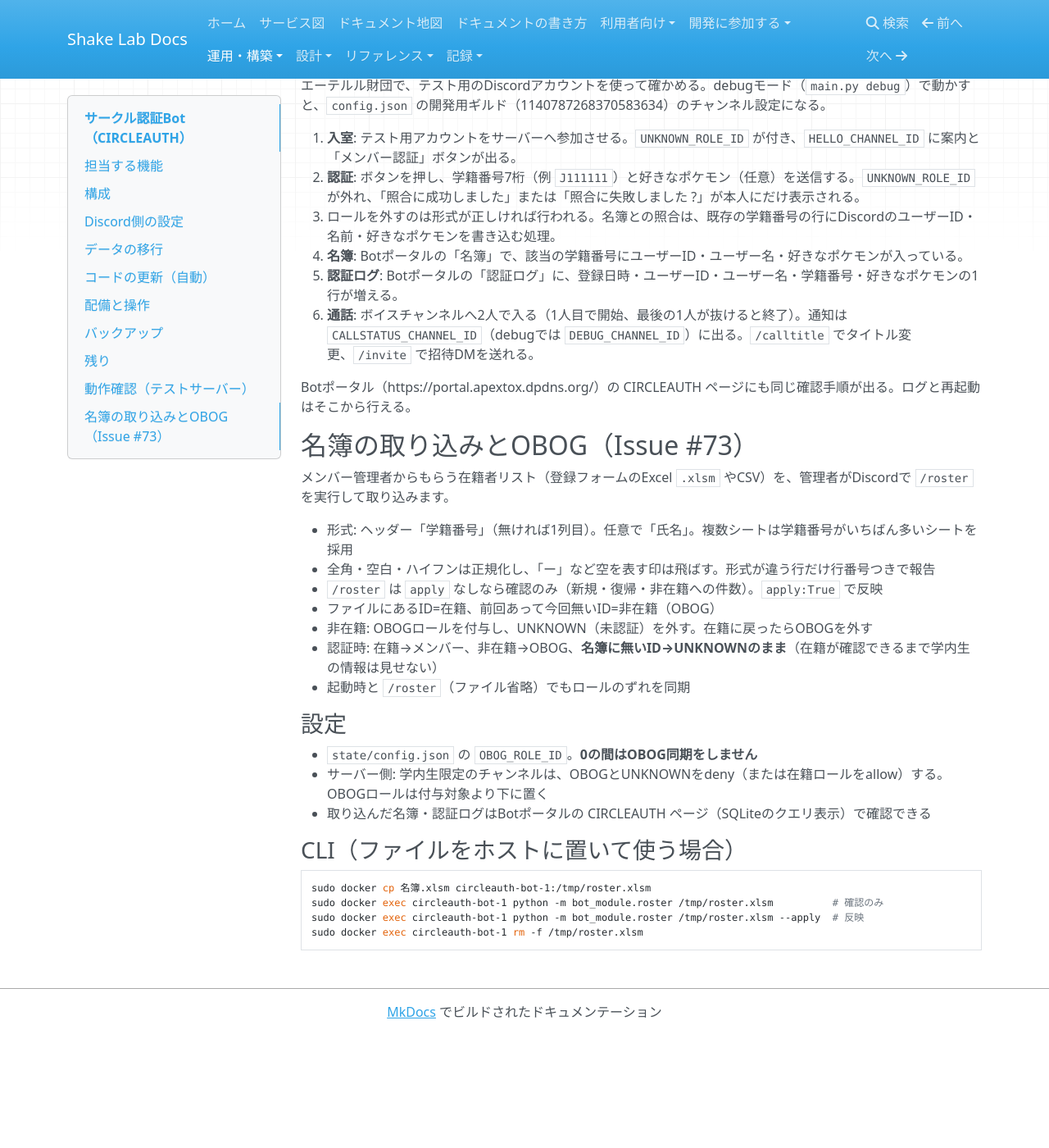
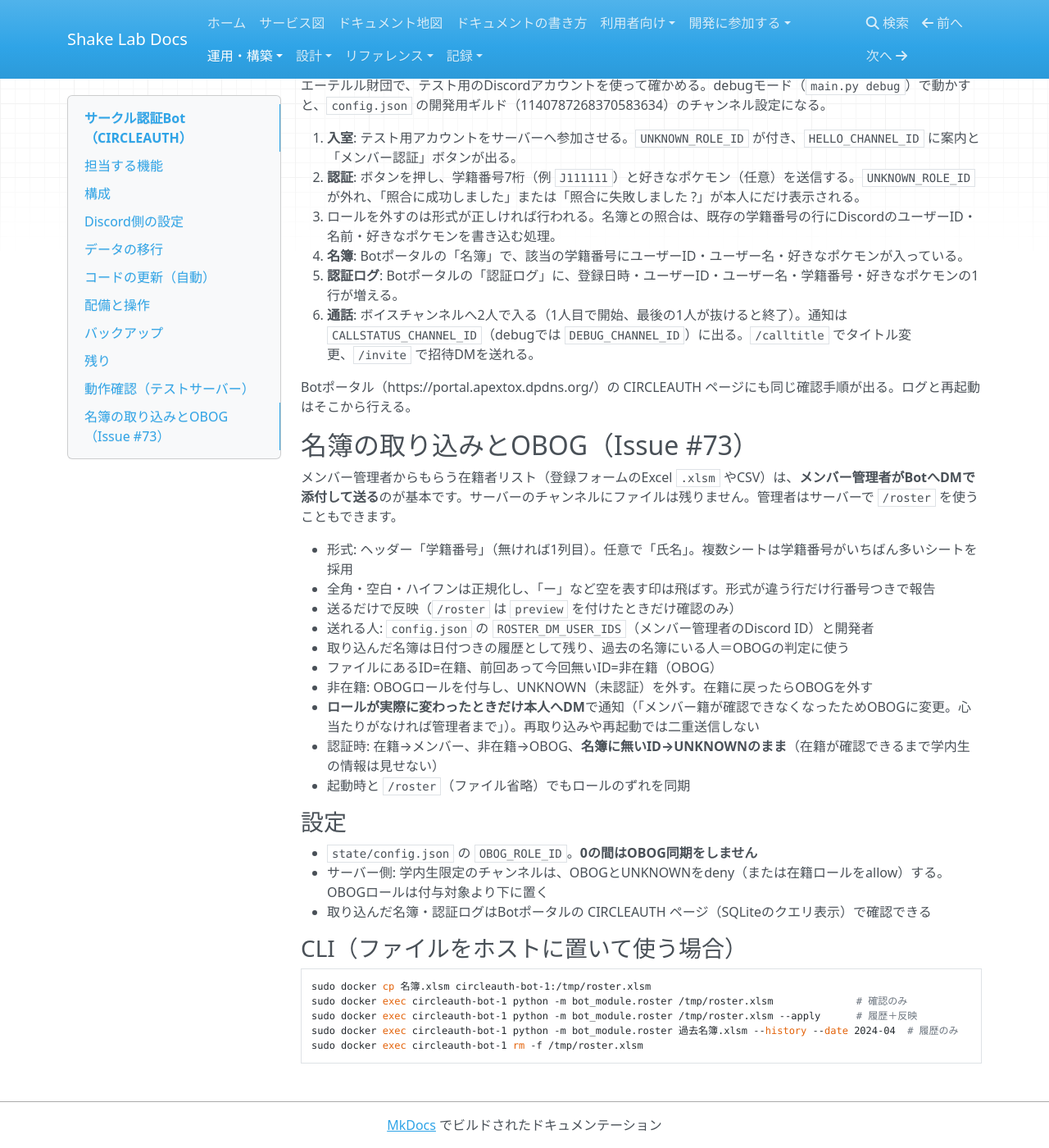
Before and after one commit to rurutheGeek/shake-cloud, an MkDocs documentation site: the page built from docs/operations/circleauth.md, in a window 1280 px wide and 1400 px high, scrolled down 2213 px. Shown: the whole window at 82% size. Built offline with MkDocs 1.6.1, drawn with Linux system fonts in a browser that asks for light colours; nearby versions of some CDN libraries; a script that is not in the unit is left out; before the commit the page ends 3475 px from its top, so only the background shows below that.

Commit message:
docs(circleauth): DMで名簿を受け取る手順とOBOG通知を追記
- メンバー管理者はBotへDMで添付するのが基本
- ロール変更時の本人DM通知（二重送信しない）を明記
- CLIの --history --date を追記
- ポータルの確認手順にDMと通知を追加

````diff
--- a/docs/operations/circleauth.md
+++ b/docs/operations/circleauth.md
@@ -105,13 +105,16 @@
 
 ## 名簿の取り込みとOBOG（Issue #73）
 
-メンバー管理者からもらう在籍者リスト（登録フォームのExcel `.xlsm` やCSV）を、管理者がDiscordで `/roster` を実行して取り込みます。
+メンバー管理者からもらう在籍者リスト（登録フォームのExcel `.xlsm` やCSV）は、**メンバー管理者がBotへDMで添付して送る**のが基本です。サーバーのチャンネルにファイルは残りません。管理者はサーバーで `/roster` を使うこともできます。
 
 - 形式: ヘッダー「学籍番号」（無ければ1列目）。任意で「氏名」。複数シートは学籍番号がいちばん多いシートを採用
 - 全角・空白・ハイフンは正規化し、「ー」など空を表す印は飛ばす。形式が違う行だけ行番号つきで報告
-- `/roster` は `apply` なしなら確認のみ（新規・復帰・非在籍への件数）。`apply:True` で反映
+- 送るだけで反映（`/roster` は `preview` を付けたときだけ確認のみ）
+- 送れる人: `config.json` の `ROSTER_DM_USER_IDS`（メンバー管理者のDiscord ID）と開発者
+- 取り込んだ名簿は日付つきの履歴として残り、過去の名簿にいる人＝OBOGの判定に使う
 - ファイルにあるID=在籍、前回あって今回無いID=非在籍（OBOG）
 - 非在籍: OBOGロールを付与し、UNKNOWN（未認証）を外す。在籍に戻ったらOBOGを外す
+- **ロールが実際に変わったときだけ本人へDM**で通知（「メンバー籍が確認できなくなったためOBOGに変更。心当たりがなければ管理者まで」）。再取り込みや再起動では二重送信しない
 - 認証時: 在籍→メンバー、非在籍→OBOG、**名簿に無いID→UNKNOWNのまま**（在籍が確認できるまで学内生の情報は見せない）
 - 起動時と `/roster`（ファイル省略）でもロールのずれを同期
 
@@ -125,7 +128,8 @@
 
 ```bash
 sudo docker cp 名簿.xlsm circleauth-bot-1:/tmp/roster.xlsm
-sudo docker exec circleauth-bot-1 python -m bot_module.roster /tmp/roster.xlsm          # 確認のみ
-sudo docker exec circleauth-bot-1 python -m bot_module.roster /tmp/roster.xlsm --apply  # 反映
+sudo docker exec circleauth-bot-1 python -m bot_module.roster /tmp/roster.xlsm              # 確認のみ
+sudo docker exec circleauth-bot-1 python -m bot_module.roster /tmp/roster.xlsm --apply      # 履歴＋反映
+sudo docker exec circleauth-bot-1 python -m bot_module.roster 過去名簿.xlsm --history --date 2024-04  # 履歴のみ
 sudo docker exec circleauth-bot-1 rm -f /tmp/roster.xlsm
 ```
````
Also changed, not shown: 1 other file.
